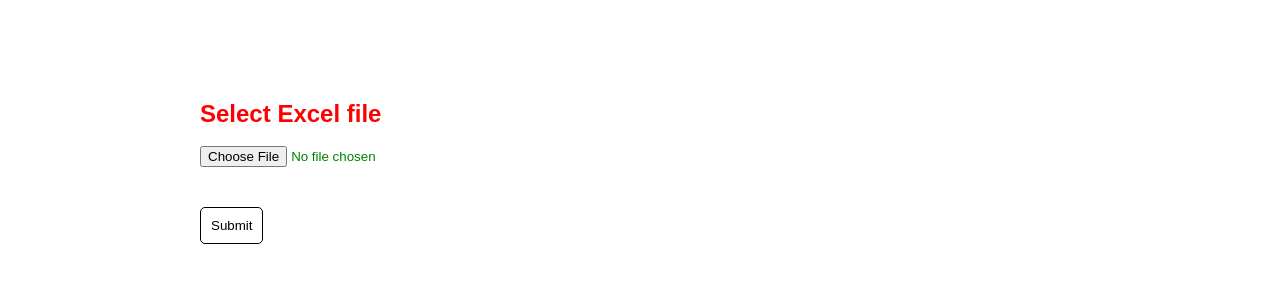
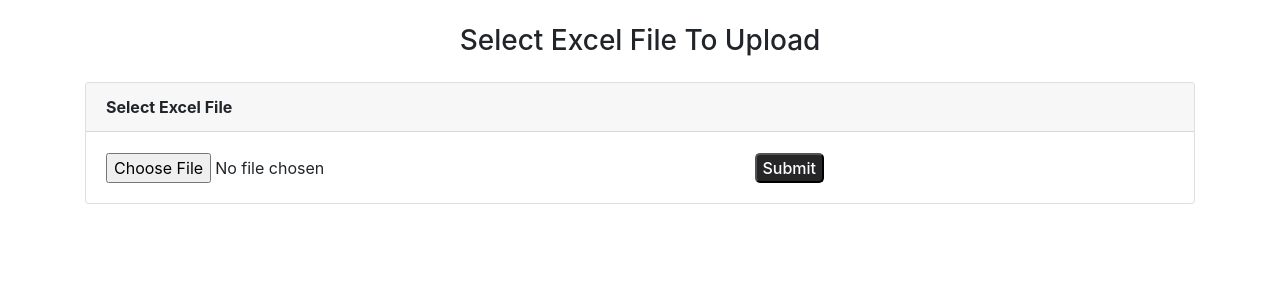
Before and after one commit to laxmanrajpoot/cognizant, a Django app: page /upload_file in a window 1280 px wide. Shown: the top 300 px of the page. Run offline with Django 4.2, Linux system fonts and the light colour scheme; some libraries are stand-ins or nearby versions.

Commit message:
third commit

```diff
--- a/app/admin.py
+++ b/app/admin.py
@@ -4,8 +4,8 @@ from import_export.admin import ImportExportModelAdmin
 # Register your models here.
 @admin.register(Associate)
 class associate(ImportExportModelAdmin):
-    pass
+    list_display=["Associate_ID",'Associate_Name',"Project_Name",'Department_Name','PM_ID','PM_Name']
 
 @admin.register(leave)
 class Leave(ImportExportModelAdmin):
-    pass
+    list_display=["Emp_num",'Name','Team','Total_Leaves']
--- /dev/null
+++ b/app/resources.py
@@ -0,0 +1,5 @@
+from import_export import resources
+from .models import Associate
+class res(resources.ModelResource):
+    class Meta:
+        model=Associate
--- a/app/urls.py
+++ b/app/urls.py
@@ -4,10 +4,8 @@ from .import views
 urlpatterns = [
     path('', views.index,name='index'),
     path("add_user",views.add_user,name="add_user"),
-    path("upload_file",views.upload_xlsfile,name="upload_file"),
-    path("form_view",views.form_view,name="form_view"),
+    path("upload_file",views.upload_file,name="upload_file"),
     path("sucess",views.sucess,name="sucess"),
-    path("Associatexls",views.Associatexls,name="Associatexls"),
     path("leave1",views.leave1,name="leave1"),
 
 ]
--- a/app/views.py
+++ b/app/views.py
@@ -4,22 +4,16 @@ import pandas as pd
 from openpyxl import load_workbook
 from .models import *
 from django.contrib import messages
-import django_tables2 as tables
+import django_tables2 as table
+from tablib import Dataset
+from  .resources import res
+from django.http import HttpResponse
+
 
 def index(request):
     return render(request,"index.html")
 
 def add_user(request):
-    return render(request,"form.html")
-
-def upload_xlsfile(request):
-    return render(request,"upload_file.html")
-
-def sucess(request):
-    return render(request,"sucess.html")
-
-#Associate data form
-def form_view(request):
     try:
         if request.method=='POST':
             Sdepartment=request.POST.get('Sdepartment')
@@ -58,10 +52,7 @@ def form_view(request):
             Market=request.POST.get('Market')
             Market_unit=request.POST.get('Market_unit')
             Poll_id=request.POST.get('Poll_id')
-            if Associate.objects.filter(Associate_ID=Associate_id).count()>0:
-                return HttpResponse("Details Already Exists")
-            else:
-                s=Associate(Sub_department=Sdepartment,AIA_Avm=Avm,Associate_ID=Associate_id,Associate_Name=Name,Grade=Grade,
+            s=Associate(Sub_department=Sdepartment,AIA_Avm=Avm,Associate_ID=Associate_id,Associate_Name=Name,Grade=Grade,
                             Bu_Classified=Bu, Project_ID=Project_id,Project_Name=Project_name,Grid_Classification=Classification,
                             PM_ID=Pm_id,PM_Name=Pm_name,Account_ID=Account_id,Account_Name=Account_name,Parent_Customer_ID=Customer_id,
                             Parent_Customer=Parent_cus,Primary_Tag=Ptag, Secondary_Tag=Stag, Home_Manager_ID=Hm_id, Billability_Status=Billability,
@@ -71,28 +62,33 @@ def form_view(request):
                             Market_Na_GGM_Classified=Market_na,Market=Market,Market_Unit=Market_unit,Poll_ID=Poll_id
 
                             )
-                s.save()
-                messages.success(request,"Data Saved Sucessfully")
+            s.save()
+            messages.success(request,"Data Saved Sucessfully")
     except:
         pass
     return render(request,"form.html")
 
+def upload_file(request):
+    if request.method=='POST':
+        res1=res()
+        dataset=Dataset()
+        file = request.FILES['file']
+        d=dataset.load(file.read(),format='xlsx')
+        for data in d:
+            value=Associate(
+                data[0],data[1],data[2],data[3],data[4],data[5],data[6],data[7],data[8],data[9],data[10],data[11],data[12],data[13],data[14],
+                data[15],data[16],data[17],data[18],data[19],data[20],data[21],data[22],data[23],data[24],data[25],data[26],data[27],data[28],data[29],
+                data[30],data[31],data[32],data[33],data[34],data[35],data[36]
 
-#Associate file upload
-def create_df(file_path):
-    df=pd.read_excel(file_path)
-    print(df)
+            )
+            value.save()
+    return render(request,"upload_file.html")
 
 
-def Associatexls(request):
-    try:
-        if request.method== "POST":
-            file=request.FILES['file1']
-            obj=File.objects.create(file=file)
-            create_df(obj.file)
-    except:
-        pass
-    return render(request,"upload_file.html")
+
+def sucess(request):
+    return render(request,"sucess.html")
+
 
 def leave1(request):
     try:
@@ -115,7 +111,7 @@ def leave1(request):
 
             Total=(int(Jan)+int(Feb)+int(Mar)+int(Apr)+int(May)+int(Jun)+int(Jul)+int(Sep)+int(Oct)+int(Nov)+int(Dec))
             s1=leave(Team=Team,Emp_num=Associate_id,Name=Name,Jan=Jan,Feb=Feb,Mar=Mar,Apr=Apr,May=May,Jun=Jun,
-                        Jul=Jul,Aug=Aug,Sep=Sep,Oct=Oct,Nov=Nov,Dec=Dec,Total=Total)
+                        Jul=Jul,Aug=Aug,Sep=Sep,Oct=Oct,Nov=Nov,Dec=Dec,Total_Leaves=Total)
             s1.save()
             messages.success(request,"Data Saved Sucessfully")
 
--- a/templates/form.html
+++ b/templates/form.html
@@ -18,7 +18,7 @@
     <div class="container">
         <header>Add Associate</header>
 
-        <form name="data"  id="form1" method="post"   action="{% url 'form_view' %}">
+        <form name="data"  id="form1" method="post"   action="{% url 'add_user' %}">
           {% csrf_token %}
                     <div class="fields">
                         <div class="input-field">
@@ -78,7 +78,7 @@
                         </div>
                         <div class="input-field">
                             <label>Parent Customer ID</label>
-                            <input type="number" placeholder="Enter Id" name="Customer_id" required>
+                            <input type="number" placeholder="Enter ID" name="Customer_id" required>
                         </div>
                         <div class="input-field">
                             <label>Parent Customer</label>
--- a/templates/upload_file.html
+++ b/templates/upload_file.html
@@ -1,24 +1,104 @@
+<!DOCTYPE HTML>
 <html>
-    <head>
-        <link rel="stylesheet" href="/static/css/index_css.css">
-<style>
-.c
-{
-    margin-left: ;
-    margin: 200px;
-    margin-top: 100;
-    color:green ;
-}
-</style>
-    </head>
-    <body>
-        <div class="c">
-<form name="f" method="post" enctype="multipart/form-data" action="{% url 'Associatexls' %}">
-    <h2 style="color: red;">Select Excel file </h2></br>
-            {% csrf_token %}
-<input type="file" name="file1"  accept=".xlsx,.xls"/><br>
-<button type="submit" >Submit</button>
-</form>
-</div>
+<head>
+	<meta charset="utf-8" />
+	<title>Upload Data</title>
+	<meta name="viewport" content="width=device-width, initial-scale=1" />
+    <link rel="stylesheet" href="https://maxcdn.bootstrapcdn.com/bootstrap/4.0.0/css/bootstrap.min.css" integrity="sha384-Gn5384xqQ1aoWXA+058RXPxPg6fy4IWvTNh0E263XmFcJlSAwiGgFAW/dAiS6JXm" crossorigin="anonymous">
+    <script type="text/javascript" src="https://unpkg.com/xlsx@0.15.1/dist/xlsx.full.min.js">
+
+
+    </script>
+</head>
 <body>
+    <div class="container">
+    	<h3 class="text-center mt-4 mb-4">Select Excel File To Upload</h3>
+    	<div class="card">
+    		<div class="card-header"><b>Select Excel File</b></div>
+    		<div class="card-body">
+                <form action="{% url 'upload_file' %}" name="form1" enctype="multipart/form-data" method="post">
+                    {% csrf_token %}
+
+                <input type="file" id="excel_file" name="file" />
+                <input Type="submit" style="background-color: #262628; font-weight: 500;color: white; margin-top: 1px; margin-left: 300px; border-radius: 5px;">
+    		</div>
+        </form>
+
+    	</div>
+        <div id="excel_data" class="mt-5"></div>
+    </div>
+</body>
 </html>
+
+<script>
+
+const excel_file = document.getElementById('excel_file');
+
+excel_file.addEventListener('change', (event) => {
+
+    if(!['application/vnd.openxmlformats-officedocument.spreadsheetml.sheet', 'application/vnd.ms-excel'].includes(event.target.files[0].type))
+    {
+        document.getElementById('excel_data').innerHTML = '<div class="alert alert-danger">Only .xlsx or .xls file format are allowed</div>';
+
+        excel_file.value = '';
+
+        return false;
+    }
+
+    var reader = new FileReader();
+
+    reader.readAsArrayBuffer(event.target.files[0]);
+
+    reader.onload = function(event){
+
+        var data = new Uint8Array(reader.result);
+
+        var work_book = XLSX.read(data, {type:'array'});
+
+        var sheet_name = work_book.SheetNames;
+
+        var sheet_data = XLSX.utils.sheet_to_json(work_book.Sheets[sheet_name[0]], {header:1});
+
+        if(sheet_data.length > 0)
+        {
+            var table_output = '<table class="table table-striped table-bordered">';
+
+            for(var row = 0; row < sheet_data.length; row++)
+            {
+
+                table_output += '<tr>';
+
+                for(var cell = 0; cell < sheet_data[row].length; cell++)
+                {
+
+                    if(row == 0)
+                    {
+
+                        table_output += '<th>'+sheet_data[row][cell]+'</th>';
+
+                    }
+                    else
+                    {
+
+                        table_output += '<td>'+sheet_data[row][cell]+'</td>';
+
+                    }
+
+                }
+
+                table_output += '</tr>';
+
+            }
+
+            table_output += '</table>';
+
+            document.getElementById('excel_data').innerHTML = table_output;
+        }
+
+        excel_file.value = '';
+
+    }
+
+});
+
+</script>
```
Also changed, not shown: app/models.py (+2 -6 lines), templates/a.html (added, +24 -0 lines), app/migrations/0010_rename_total_leave_total_leaves_and_more.py (added), db.sqlite3.
